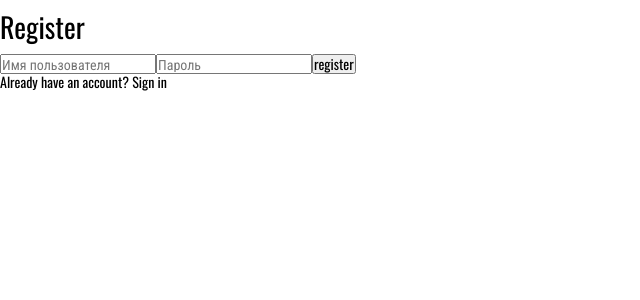
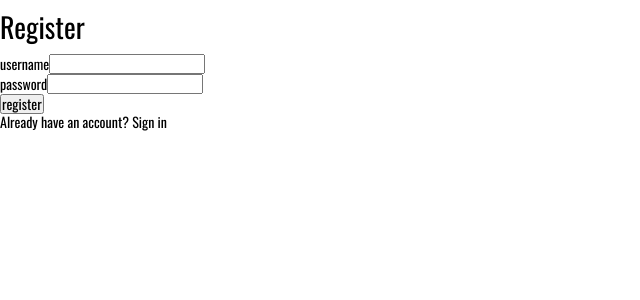
Before and after one commit to Vagoalex/Takeoff-staff-React, a React (Create React App) app: page /register in a window 1280 px wide. Shown: the top 300 px of the page, without its empty margins (0-640 px from the left). Built offline with nearby package versions, Linux system fonts and the light colour scheme.

Commit message:
feat: completed form validation

```diff
--- a/src/components/form/Form.tsx
+++ b/src/components/form/Form.tsx
@@ -1,4 +1,8 @@
 import { FC, useState } from 'react';
+import { useFormik, FormikProps } from 'formik';
+import formValidate from 'helpers/formValidate';
+import { IUser } from 'types/IUser';
+import './Form.scss';
 
 interface FormProps {
   title: string;
@@ -9,21 +13,85 @@ const Form: FC<FormProps> = ({ title, handleClick }) => {
   const [username, setUsername] = useState('');
   const [password, setPassword] = useState('');
 
+  const formik: FormikProps<IUser> = useFormik<IUser>({
+    initialValues: {
+      username: '',
+      password: '',
+    },
+
+    validate: (values: IUser) => formValidate(values),
+    onSubmit: (values: IUser, { resetForm }) => {
+      resetForm();
+      handleClick(values.username, values.password);
+    },
+  });
+
   return (
-    <div>
+    <div className='Form-container'>
+      <form className='Form' onSubmit={formik.handleSubmit}>
+        <div className='Form-elements'>
+          <div className='Form-elements__field'>
+            <label
+              className='Form-elements__label label-username'
+              htmlFor='username'
+            >
+              username
+            </label>
             <input
+              className={`Form-elements__input ${
+                formik.touched.username && formik.errors.username
+                  ? 'form-input-required'
+                  : ''
+              }`}
+              id='username'
+              name='username'
               type='text'
-        value={username}
-        onChange={(e) => setUsername(e.target.value)}
-        placeholder='Имя пользователя'
+              value={formik.values.username}
+              onChange={formik.handleChange}
+              onBlur={formik.handleBlur}
             />
+            {formik.touched.username && formik.errors.username ? (
+              <div className='form-error-msg'>{formik.errors.username}</div>
+            ) : null}
+          </div>
+
+          <div className='Form-elements__field'>
+            <label
+              className='Form-elements__label label-password'
+              htmlFor='password'
+            >
+              password
+            </label>
             <input
+              className={`Form-elements__input ${
+                formik.touched.password && formik.errors.password
+                  ? 'form-input-required'
+                  : ''
+              }`}
+              id='password'
+              name='password'
               type='password'
-        value={password}
-        onChange={(e) => setPassword(e.target.value)}
-        placeholder='Пароль'
+              value={formik.values.password}
+              onChange={formik.handleChange}
+              onBlur={formik.handleBlur}
             />
-      <button onClick={() => handleClick(username, password)}>{title}</button>
+            {formik.touched.password && formik.errors.password ? (
+              <div className='form-error-msg'>{formik.errors.password}</div>
+            ) : null}
+          </div>
+        </div>
+
+        <button
+          className={`Form__btn ${
+            formik.touched.username && formik.errors.password
+              ? 'form-button-disabled'
+              : ''
+          }`}
+          type='submit'
+        >
+          {title}
+        </button>
+      </form>
     </div>
   );
 };
--- /dev/null
+++ b/src/helpers/formValidate.ts
@@ -0,0 +1,42 @@
+import { IUser } from './../types/IUser';
+import { FormikErrors } from 'formik';
+
+function formValidate(values: IUser) {
+  let errors: FormikErrors<IUser> = {};
+
+  const withoutSpecialChars = /^[^-() /]*$/;
+  const containsLetters = /^.*[a-zA-Z]+.*$/;
+  const withoutSpaces = /^[\S]$/;
+
+  if (!values.username) {
+    errors.username = 'User name is required';
+  } else if (values.username.length < 4) {
+    errors.username = 'This user name is too short';
+  } else if (withoutSpaces.test(values.username)) {
+    errors.username = 'Without spaces!';
+  } else if (values.username.length > 22) {
+    errors.username = 'This login is too long';
+  } else if (!containsLetters.test(values.username)) {
+    errors.username = 'English letters in name is required';
+  } else if (!withoutSpecialChars.test(values.username)) {
+    errors.username = 'Without special symbols!';
+  }
+
+  if (!values.password) {
+    errors.password = 'Password is required';
+  } else if (values.password.length < 4) {
+    errors.password = 'This password is too short';
+  } else if (withoutSpaces.test(values.password)) {
+    errors.password = 'Without spaces!';
+  } else if (values.password.length > 22) {
+    errors.password = 'This password is too long';
+  } else if (!containsLetters.test(values.password)) {
+    errors.password = 'English letters in password is required';
+  } else if (!withoutSpecialChars.test(values.password)) {
+    errors.password = 'Without special symbols!';
+  }
+
+  return errors;
+}
+
+export default formValidate;
```
Also changed, not shown: src/components/form/Form.scss (added). Lines whose indentation alone changed are shown as unchanged.
